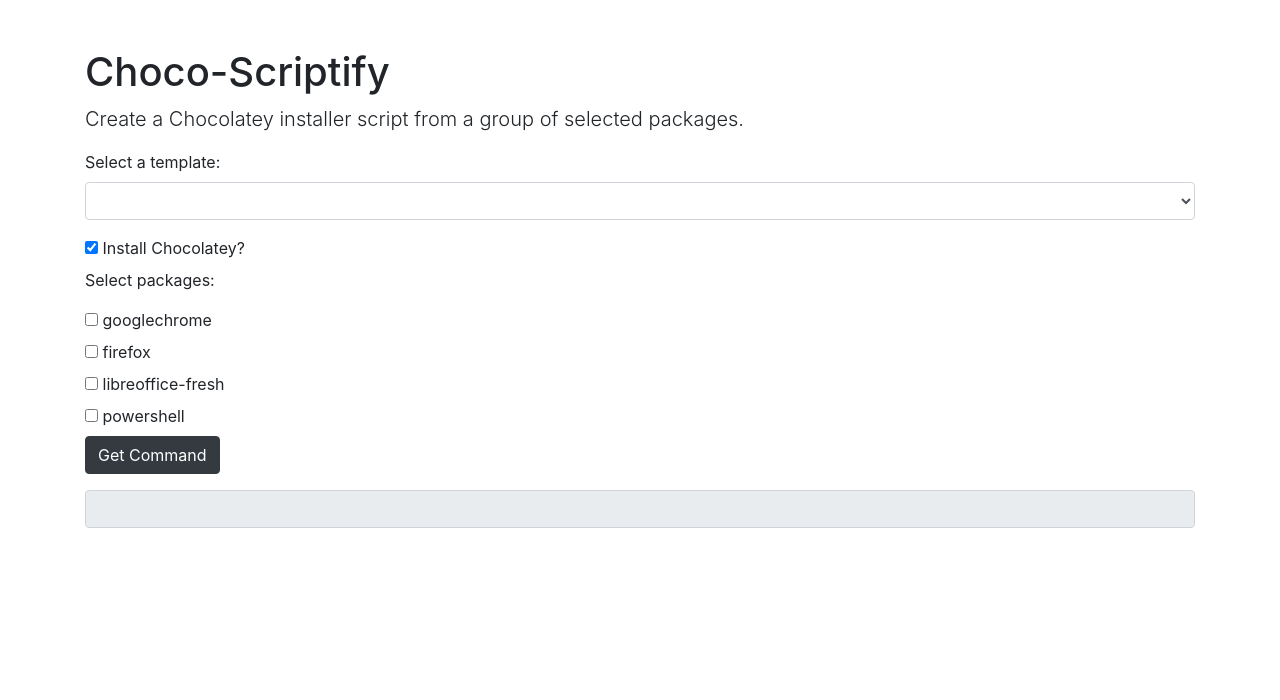
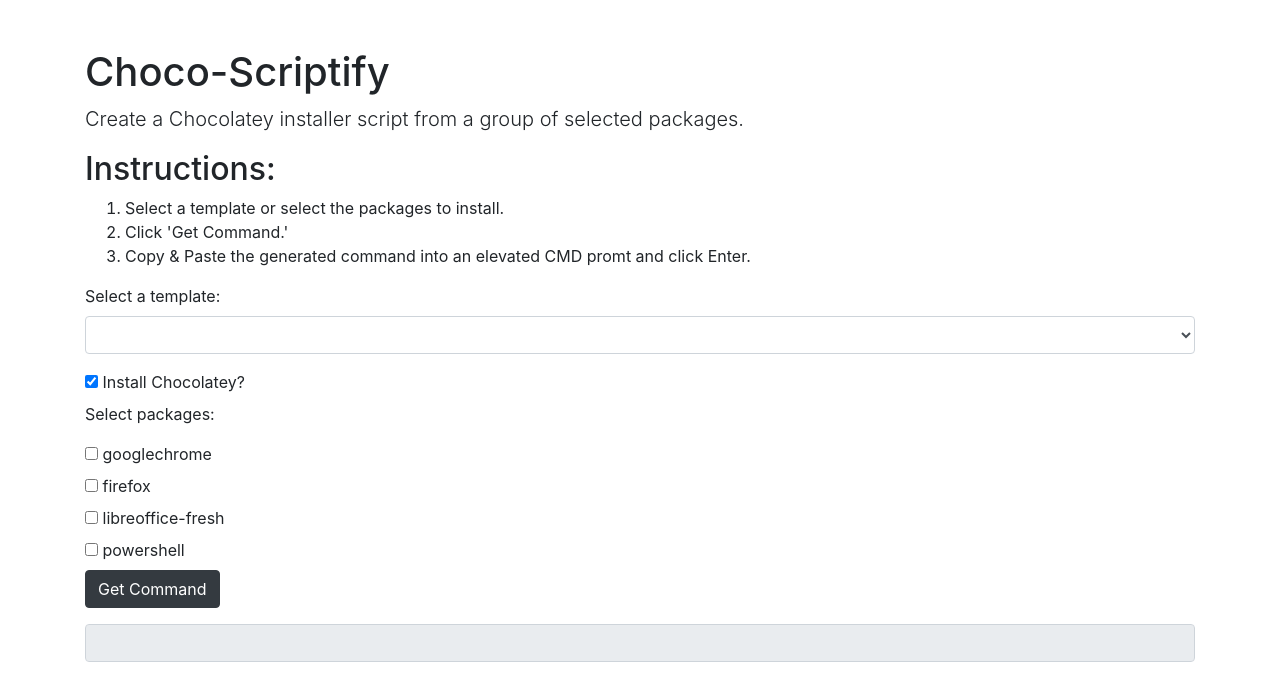
Before and after one commit to gotylergo/choco-scriptify, a plain HTML site: page index.html in a window 1280 px wide. Drawn offline with nearby package versions, Linux system fonts and the light colour scheme.

Commit message:
Add instructions

```diff
--- a/index.html
+++ b/index.html
@@ -27,6 +27,12 @@
         <div class="lead">
             <p>Create a Chocolatey installer script from a group of selected packages.</p>
         </div>
+        <h2>Instructions:</h2>
+        <ol>
+            <li>Select a template or select the packages to install.</li>
+            <li>Click 'Get Command.'</li>
+            <li>Copy & Paste the generated command into an elevated CMD promt and click Enter.</li>
+        </ol>
         <form id="form">
             <div class="form-group">
                 <label for="template">Select a template:</label>
```
